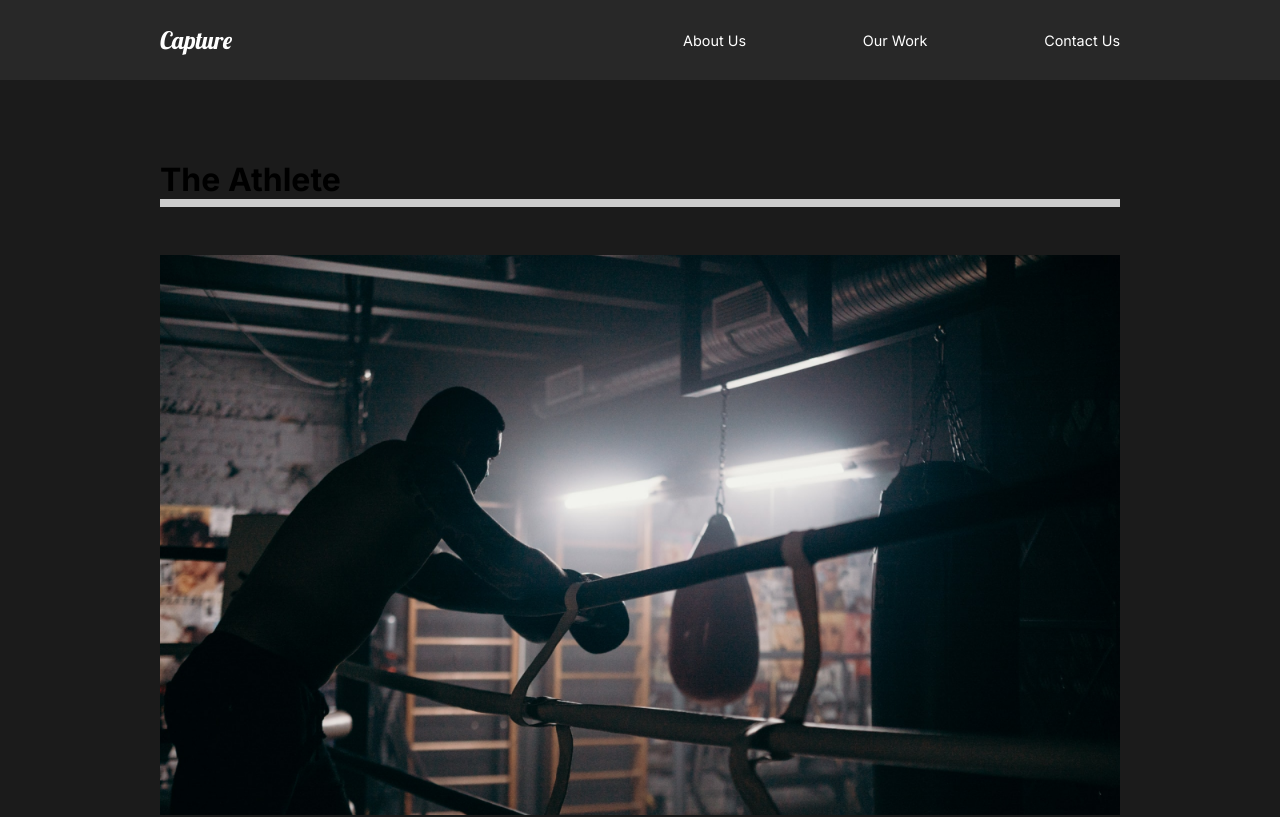
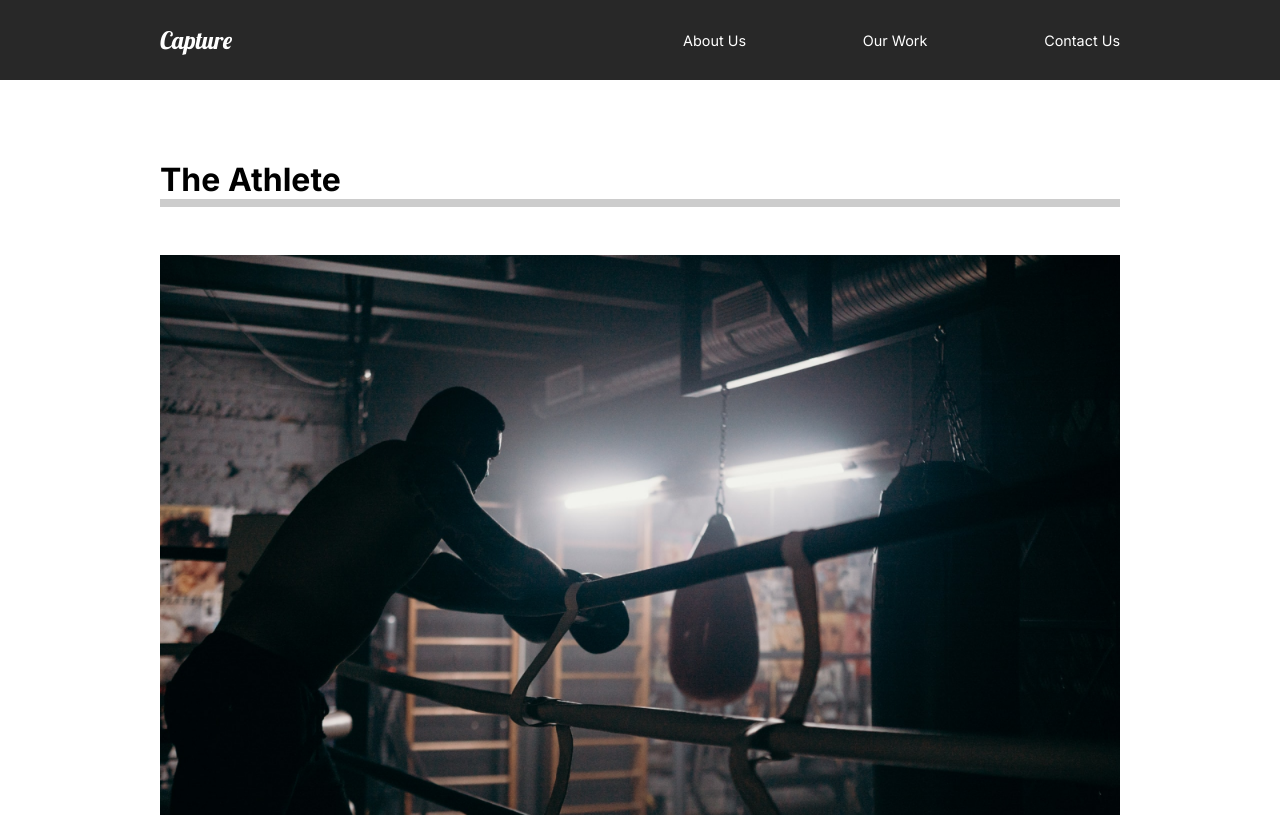
Before and after one commit to Hersh1412/H-capture, a React (Create React App) app: page /work in a window 1280 px wide. Shown: the top 817 px of the page. Built offline with nearby package versions, Linux system fonts and the light colour scheme.

Commit message:
10 framer motion //changed to arrow

```diff
--- a/src/App.js
+++ b/src/App.js
@@ -1,5 +1,6 @@
 import React from "react";
-import { Switch, Route } from "react-router-dom";
+import { Switch, Route, useLocation } from "react-router-dom";
+import { AnimatePresence } from "framer-motion";
 // User Components
 import GlobalStyle from "./components/GlobalStyle";
 import MovieDetail from "./components/MovieDetail";
@@ -9,11 +10,13 @@
 import OurWork from "./pages/OurWork";
 
 function App() {
+  const loc = useLocation();
   return (
     <div className="App">
       <GlobalStyle />
       <Nav />
-      <Switch>
+      <AnimatePresence exitBeforeEnter>
+        <Switch location={loc} key={loc.pathname}>
           <Route path="/" exact>
             <AboutUs />
           </Route>
@@ -23,10 +26,11 @@
           <Route path="/contactus">
             <ContactUs />
           </Route>
-      </Switch>
           <Route path="/work/:id">
             <MovieDetail />
           </Route>
+        </Switch>
+      </AnimatePresence>
     </div>
   );
 }
--- /dev/null
+++ b/src/animation.js
@@ -0,0 +1,54 @@
+export const pageAnimation = {
+  hidden: {
+    opacity: 0,
+    y: 300,
+  },
+  show: {
+    opacity: 1,
+    y: 0,
+    transition: {
+      duration: 1,
+      when: "beforeChildren",
+      staggerChildren: 0.25,
+    },
+  },
+  exit: {
+    opacity: 0,
+    y: 300,
+    transition: {
+      duration: 0.5,
+    },
+  },
+};
+
+export const titleAnim = {
+  hidden: {
+    y: 200,
+  },
+  show: {
+    y: 0,
+    transition: { duration: 0.75, ease: "easeOut" },
+  },
+};
+
+export const fade = {
+  hidden: {
+    opacity: 0,
+  },
+  show: {
+    opacity: 1,
+    transition: { duration: 0.75, ease: "easeOut" },
+  },
+};
+
+export const photoAnim = {
+  hidden: {
+    scale: 1.5,
+    opacity: 0,
+  },
+  show: {
+    scale: 1,
+    opacity: 1,
+    transition: { duration: 0.75, ease: "easeOut" },
+  },
+};
--- a/src/components/AboutSection.js
+++ b/src/components/AboutSection.js
@@ -1,8 +1,9 @@
 // Components
 import React from "react";
-import styled from "styled-components";
+import { motion } from "framer-motion";
 // Custom Components
 import home1 from "../img/home1.png";
+import { titleAnim, fade, photoAnim } from "../animation";
 import {
   StyledAbout,
   StyledDescription,
@@ -10,35 +11,39 @@
   StyledImageDiv,
 } from "../Styles";
 // Function
-function AboutSection() {
+const AboutSection = () => {
   return (
     <StyledAbout>
       <StyledDescription>
-        <div className="title">
+        <motion.div>
           <StyledHide>
-            <h2>We work to make</h2>
+            <motion.h2 variants={titleAnim}>We work to make</motion.h2>
           </StyledHide>
           <StyledHide>
-            <h2>
+            <motion.h2 variants={titleAnim}>
               your <span>dreams</span> come
-            </h2>
+            </motion.h2>
           </StyledHide>
           <StyledHide>
-            <h2>true</h2>
+            <motion.h2 variants={titleAnim}>true</motion.h2>
           </StyledHide>
-        </div>
-        <p>
+        </motion.div>
+        <motion.p variants={fade}>
           Contact us for any photography or vediograpy ideas that you have. we
           would glady be intrested in your idea
-        </p>
-        <button>Contact Us</button>
+        </motion.p>
+        <motion.button variants={fade}>Contact Us</motion.button>
       </StyledDescription>
       <StyledImageDiv>
-        <img src={home1} alt="guy with cam"></img>
+        <motion.img
+          variants={photoAnim}
+          src={home1}
+          alt="guy with cam"
+        ></motion.img>
       </StyledImageDiv>
     </StyledAbout>
   );
-}
+};
 
 // styled component
 
--- a/src/components/FaqSection.js
+++ b/src/components/FaqSection.js
@@ -11,7 +11,7 @@
 } from "../Styles";
 
 // Function
-function FaqSection() {
+const FaqSection = () => {
   return (
     <StyledFaq>
       <h2>
@@ -62,7 +62,7 @@
       </div>
     </StyledFaq>
   );
-}
+};
 const StyledFaq = styled(StyledAbout)`
   display: block;
   span {
--- a/src/components/MovieDetail.js
+++ b/src/components/MovieDetail.js
@@ -2,11 +2,14 @@
 import React, { useEffect, useState } from "react";
 import styled from "styled-components";
 import { useHistory } from "react-router-dom";
+import { motion } from "framer-motion";
+
 // Custom Components
 import { MovieState } from "../movieState";
+import { pageAnimation } from "../animation";
 
 // Function
-function MovieDetail() {
+const MovieDetail = () => {
   const history = useHistory();
   const url = history.location.pathname;
   const [movies, setMovies] = useState(MovieState);
@@ -20,7 +23,12 @@
   return (
     <>
       {movie && (
-        <StyledDetails>
+        <StyledDetails
+          variants={pageAnimation}
+          initial="hidden"
+          animate="show"
+          exit="exit"
+        >
           <StyledHeadline>
             <h2>{movie.title}</h2>
             <img src={movie.mainImg} alt="movie Img" />
@@ -41,9 +49,9 @@
       )}
     </>
   );
-}
+};
 
-const StyledDetails = styled.div`
+const StyledDetails = styled(motion.div)`
   color: white;
 `;
 const StyledHeadline = styled.div`
--- a/src/components/Nav.js
+++ b/src/components/Nav.js
@@ -5,7 +5,7 @@
 // Custom Components
 
 // Function
-function Nav() {
+const Nav = () => {
   return (
     <StyledNav>
       <h1>
@@ -26,7 +26,7 @@
       </ul>
     </StyledNav>
   );
-}
+};
 
 const StyledNav = styled.nav`
   min-height: 10vh;
--- a/src/components/ServiceSection.js
+++ b/src/components/ServiceSection.js
@@ -17,7 +17,7 @@
 import styled from "styled-components";
 
 // Function
-function ServiceSection() {
+const ServiceSection = () => {
   return (
     <StyledService>
       <StyledDescription>
@@ -68,7 +68,7 @@
       </StyledImageDiv>
     </StyledService>
   );
-}
+};
 const StyledService = styled(StyledAbout)`
   h2 {
     padding-bottom: 3rem;
--- a/src/pages/AboutUs.js
+++ b/src/pages/AboutUs.js
@@ -1,20 +1,27 @@
 // Components
 import React from "react";
+import { motion } from "framer-motion";
 
 // Custom Components
 import AboutSection from "../components/AboutSection";
 import FaqSection from "../components/FaqSection";
 import ServiceSection from "../components/ServiceSection";
+import { pageAnimation } from "../animation";
 
 // Function
-function AboutUs() {
+const AboutUs = () => {
   return (
-    <div>
+    <motion.div
+      variants={pageAnimation}
+      initial="hidden"
+      animate="show"
+      exit="exit"
+    >
       <AboutSection />
       <ServiceSection />
       <FaqSection />
-    </div>
+    </motion.div>
   );
-}
+};
 
 export default AboutUs;
--- a/src/pages/ContactUs.js
+++ b/src/pages/ContactUs.js
@@ -1,15 +1,22 @@
 // Components
 import React from "react";
+import { motion } from "framer-motion";
 
 // Custom Components
+import { pageAnimation } from "../animation";
 
 // Function
-function ContactUs() {
+const ContactUs = () => {
   return (
-    <div>
+    <motion.div
+      variants={pageAnimation}
+      initial="hidden"
+      animate="show"
+      exit="exit"
+    >
       <h1>Contact Us</h1>
-    </div>
+    </motion.div>
   );
-}
+};
 
 export default ContactUs;
--- a/src/pages/OurWork.js
+++ b/src/pages/OurWork.js
@@ -2,16 +2,24 @@
 import React from "react";
 import styled from "styled-components";
 import { Link } from "react-router-dom";
+import { motion } from "framer-motion";
 
 // Custom Components
 import athlete from "../img/athlete-small.png";
 import theracer from "../img/theracer-small.png";
 import goodtimes from "../img/goodtimes-small.png";
+import { pageAnimation } from "../animation";
 
 // Function
-function OurWork() {
+const OurWork = () => {
   return (
-    <StyledWork>
+    <StyledWork
+      style={{ background: "#fff" }}
+      variants={pageAnimation}
+      initial="hidden"
+      animate="show"
+      exit="exit"
+    >
       <StyledMovie>
         <h1>The Athlete</h1>
         <div className="line"></div>
@@ -35,9 +43,9 @@
       </StyledMovie>
     </StyledWork>
   );
-}
+};
 
-const StyledWork = styled.div`
+const StyledWork = styled(motion.div)`
   min-height: 100vh;
   overflow: hidden;
   padding: 5rem 10rem;
```
Lines whose indentation alone changed are shown as unchanged.
